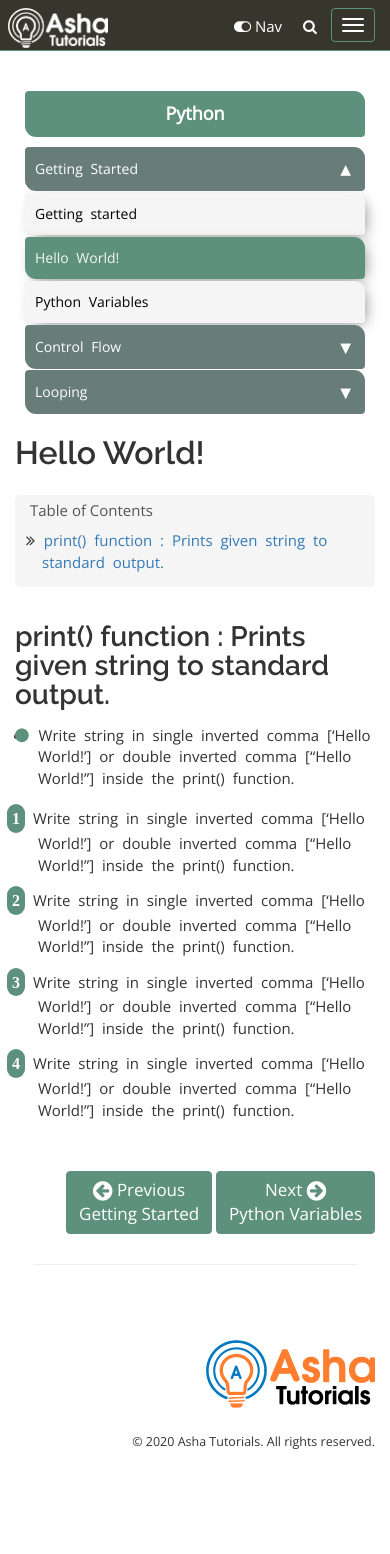
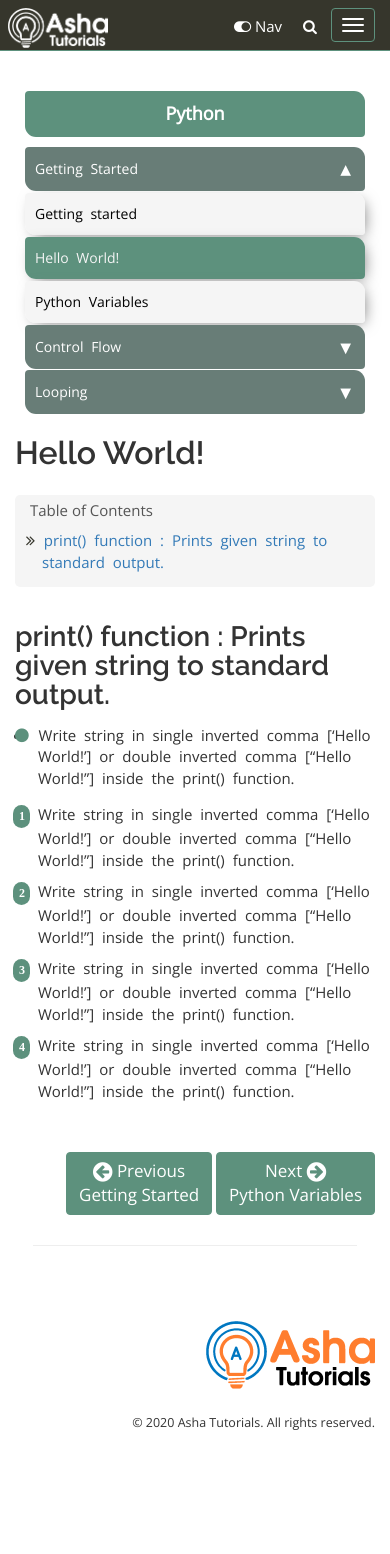
Before and after one commit to VBhojawala/vbhojawala.github.io, a Jekyll site: the page built from pages/python/01_GettingStarted/01_Hello_Wrold.md, in a window 390 px wide. Built offline with Jekyll 4.4.1, drawn with Linux system fonts in a browser that asks for light colours; comment, search, counter and statistics services are not loaded.

Commit message:
OL Responsive fix

```diff
--- a/css/theme-blue.css
+++ b/css/theme-blue.css
@@ -341,6 +341,9 @@
     #tut-content ol{
         padding-left: 16px;
     }
+    #tut-content ol li::before{
+        font-size: 12px;
+    }
     h1{
         font-size: 32px;
     }
@@ -373,6 +376,9 @@
     }
     #tut-content ol{
         padding-left: 18px;
+    }
+    #tut-content ol li::before{
+        font-size: 14px;
     }
     h1{
         font-size: 34px;
@@ -407,6 +413,9 @@
     #tut-content ol{
         padding-left: 20px;
     }
+    #tut-content ol li::before{
+        font-size: 15px;
+    }
     h1{
         font-size: 36px;
     }
@@ -440,6 +449,9 @@
     #tut-content ol{
         padding-left: 25px;
     }
+    #tut-content ol li::before{
+        font-size: 16px;
+    }
     h1{
         font-size: 38px;
     }
```
Also changed, not shown: 2 other files.
